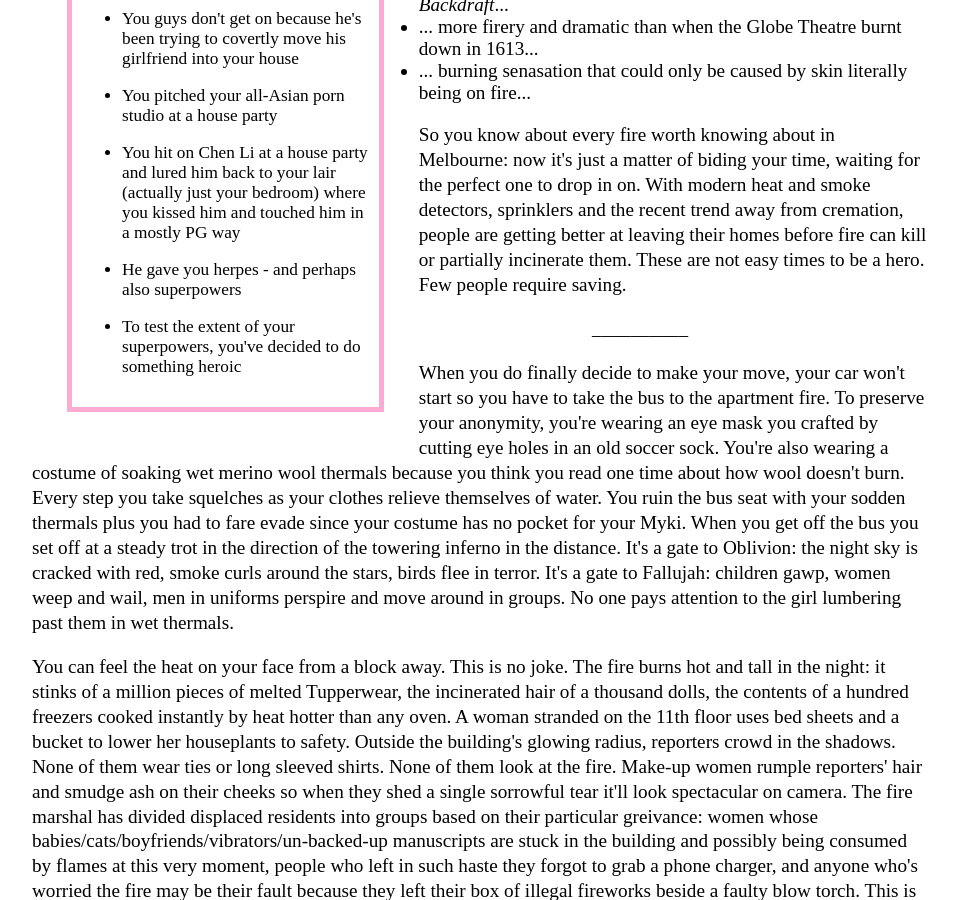
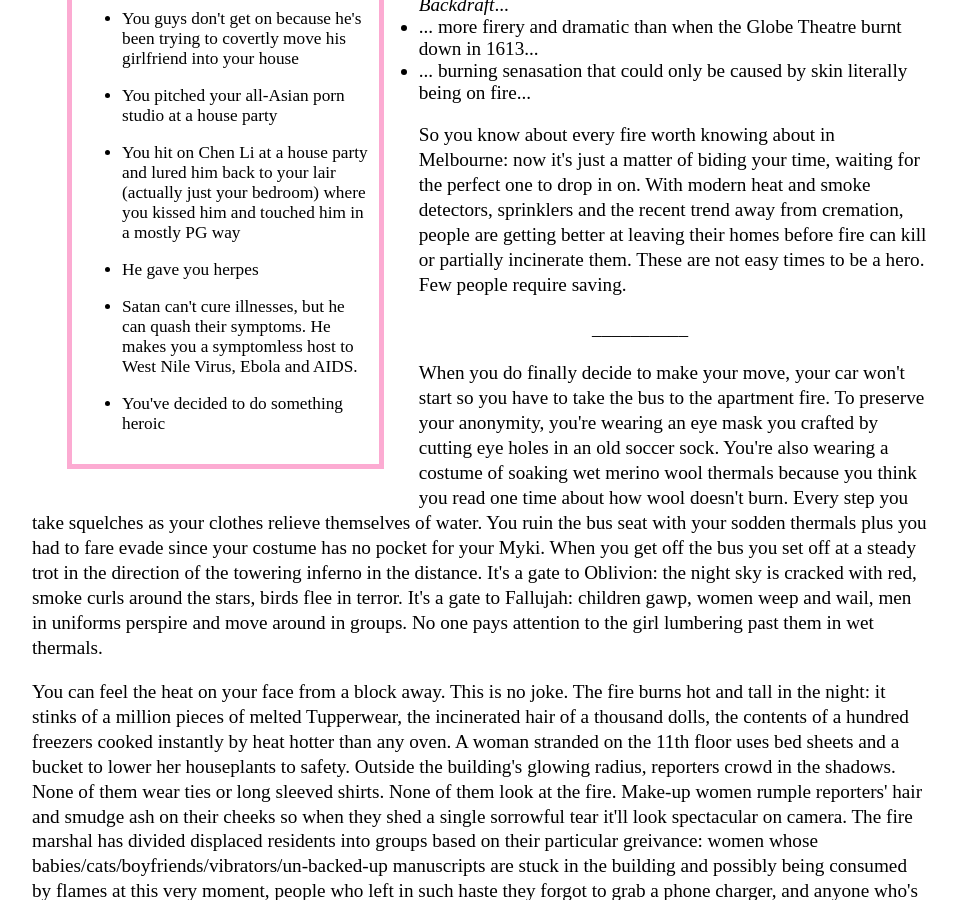
Before and after one commit to Pinelife/pinelife.github.io, a Jekyll site: the page Hellhole/Room12.html, which Jekyll copies as it is, in a window 1280 px wide and 900 px high, scrolled down 450 px. Shown: the whole window, without its empty margins (160-1118 px from the left). Built offline with Jekyll 4.4.1, drawn with Linux system fonts in a browser that asks for light colours.

Commit message:
Update Room12.html

```diff
--- a/Hellhole/Room12.html
+++ b/Hellhole/Room12.html
@@ -33,9 +33,12 @@
 <li>You hit on Chen Li at a house party and lured him back to your lair (actually just your bedroom) where you kissed him and touched
 him in a mostly PG way</li>
   </br>
-<li>He gave you herpes - and perhaps also superpowers</li>
+<li>He gave you herpes</li>
+<br/>
+<li>Satan can't cure illnesses, but he can quash their symptoms. He makes you a symptomless host to West Nile Virus, Ebola and AIDS.
+</li>
   </br>
-<li>To test the extent of your superpowers, you've decided to do something heroic</li>
+<li>You've decided to do something heroic</li>
 
    </ul>
     </p>
```
